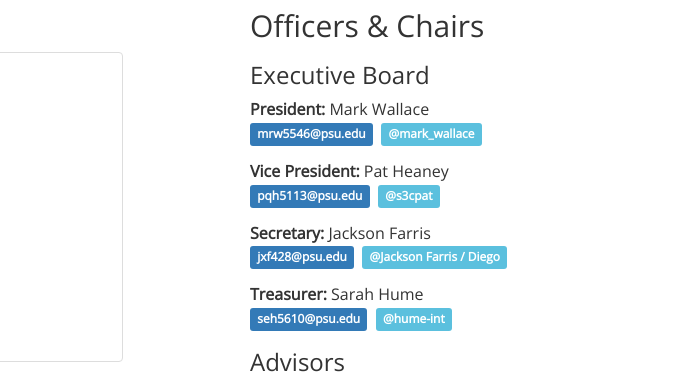
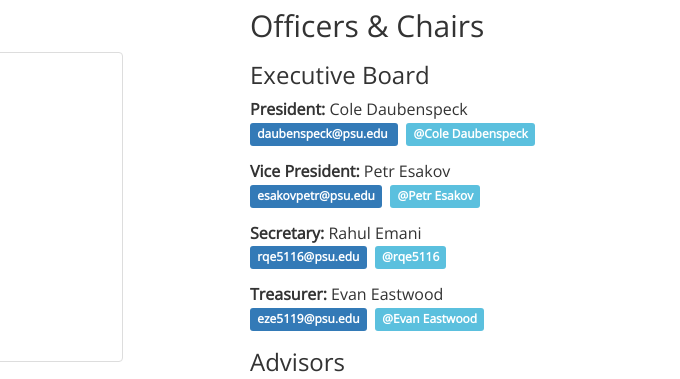
Before and after one commit to CyberLions/CyberLions.github.io, a plain HTML site: page index.html in a window 1280 px wide. Shown: the part 803-1182 px from the top of the page, 600-1280 px from the left. Drawn offline with nearby package versions, Linux system fonts and the light colour scheme.

Commit message:
Updated contact information.

```diff
--- a/index.html
+++ b/index.html
@@ -38,18 +38,18 @@
         <h2>Officers & Chairs</h2>
 
         <h3>Executive Board</h3>
-        <p><b>President: </b>Mark Wallace<br>
-        <span class="label label-primary">mrw5546@psu.edu</span>&nbsp;
-        <span class="label label-info">@mark_wallace</span></p>
-        <p><b>Vice President: </b>Pat Heaney<br>
-        <span class="label label-primary">pqh5113@psu.edu</span>&nbsp;
-        <span class="label label-info">@s3cpat</span></p>
-        <p><b>Secretary: </b>Jackson Farris<br>
-        <span class="label label-primary">jxf428@psu.edu</span>&nbsp;
-        <span class="label label-info">@Jackson Farris / Diego </span></p>
-        <p><b>Treasurer: </b>Sarah Hume<br>
-        <span class="label label-primary">seh5610@psu.edu</span>&nbsp;
-        <span class="label label-info">@hume-int</span></p>
+        <p><b>President: </b>Cole Daubenspeck<br>
+        <span class="label label-primary">daubenspeck@psu.edu </span>&nbsp;
+        <span class="label label-info">@Cole Daubenspeck</span></p>
+        <p><b>Vice President: </b>Petr Esakov<br>
+        <span class="label label-primary">esakovpetr@psu.edu</span>&nbsp;
+        <span class="label label-info">@Petr Esakov</span></p>
+        <p><b>Secretary: </b>Rahul Emani<br>
+        <span class="label label-primary">rqe5116@psu.edu</span>&nbsp;
+        <span class="label label-info">@rqe5116</span></p>
+        <p><b>Treasurer: </b>Evan Eastwood<br>
+        <span class="label label-primary">eze5119@psu.edu</span>&nbsp;
+        <span class="label label-info">@Evan Eastwood</span></p>
         <!-- Temporarily hide...
 		<p><b>Recruitment Chair: </b>Ivan Yopp<br>
         <span class="label label-primary">ixy5018@psu.edu</span>&nbsp;
```
